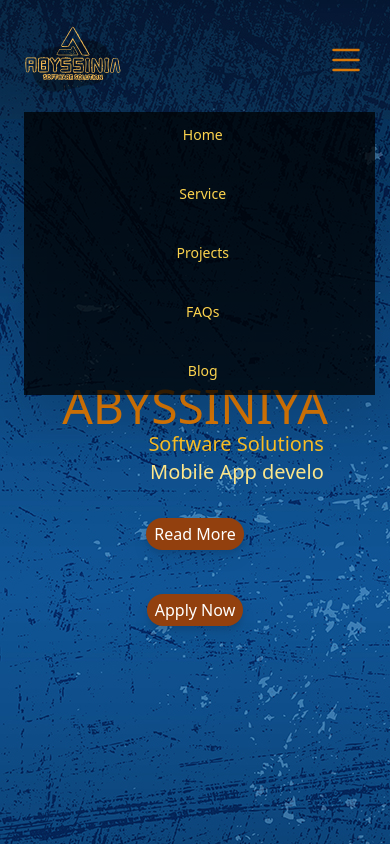
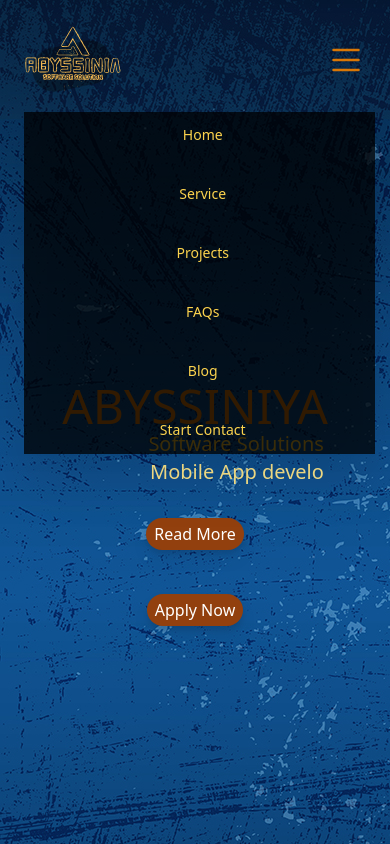
Before and after one commit to yishakw/Abyssinia, a React (Vite) app: page / in a window 390 px wide. Both pictures are taken after a click on the icon 346 px from the left and 59 px from the top of the page. Shown: the top 844 px of the page. Built offline with nearby package versions, Linux system fonts and the light colour scheme; a web font is replaced by a local one.

Commit message:
I've worked on the position of the back_to_top button on different devices and also the disapearance of the nav bar upon click of a link on smaller devices

```diff
--- a/src/components/BackToTop.jsx
+++ b/src/components/BackToTop.jsx
@@ -27,7 +27,7 @@ function BackToTop() {
       <span
         className={`${
           scr ? "fixed" : "hidden"
-        } top-[85vh] left-[90vw] opacity-70`}
+        } top-[85vh] left-[75vw] sm:left-[80vw] lg:left-[90vw] opacity-70`}
       >
         <FaArrowAltCircleUp size={50} color="#af7F0" fill="#fF7500" />
       </span>
--- a/src/components/Nav.jsx
+++ b/src/components/Nav.jsx
@@ -51,7 +51,7 @@ export default function Nav() {
   return (
     <nav
       className={`flex ${
-        showNav ? "" : "opacity-0"
+        showNav ? "" : "opacity-0 z-0 invisible"
       } z-30 fixed w-full justify-between items-center transition-all duration-500 bg-slate-800 ${
         isScrolled
           ? "bg-opacity-60 backdrop-blur-md"
@@ -73,7 +73,10 @@ export default function Nav() {
           !show && "hidden"
         } etfili absolute  items-center justify-cetner top-28 lg:static  lg:flex`}
       >
-        <ul className="flex flex-col w-[90vw] lg:w-fit bg-black lg:bg-transparent bg-opacity-75 lg:flex-row gap-3 sm:gap-0 ">
+        <ul
+          className="flex flex-col w-[90vw] lg:w-fit bg-black lg:bg-transparent bg-opacity-75 lg:flex-row gap-3 sm:gap-0 "
+          onClick={() => show && setShow(false)}
+        >
           <Link to={"/"}>
             <NavBtn title="Home" delay={1} />
           </Link>
@@ -88,6 +91,9 @@ export default function Nav() {
           </Link>
           <Link to={"/blog"}>
             <NavBtn title="Blog" delay={5} />
+          </Link>
+          <Link to={"/contact"}>
+            <NavBtn clas="sm:hidden" title="Start Contact" delay={6} />
           </Link>
         </ul>
       </div>
--- a/src/components/NavBtn.jsx
+++ b/src/components/NavBtn.jsx
@@ -1,10 +1,10 @@
 import { motion, warning } from "framer-motion";
 
-function NavBtn({ title, delay }) {
+function NavBtn({ title, delay, clas }) {
   const waitFor = `1.${delay + 1}`;
   return (
     <motion.li
-      className="list-none mx-3 flex justify-center w-[95%] lg:w-fit lg:my-0 cursor-pointer border-b border-transparent hover:border-b hover:border-slate-500 hover:border-opacity-70 md:hover:border-transparent "
+      className={`${clas} list-none mx-3 flex justify-center w-[95%] lg:w-fit lg:my-0 cursor-pointer border-b border-transparent hover:border-b hover:border-slate-500 hover:border-opacity-70 md:hover:border-transparent `}
       initial={{ opacity: 0, y: -50, scale: 0.8 }}
       animate={{ opacity: 1, y: 0, scale: 1 }}
       transition={{ delay: waitFor }}
```
